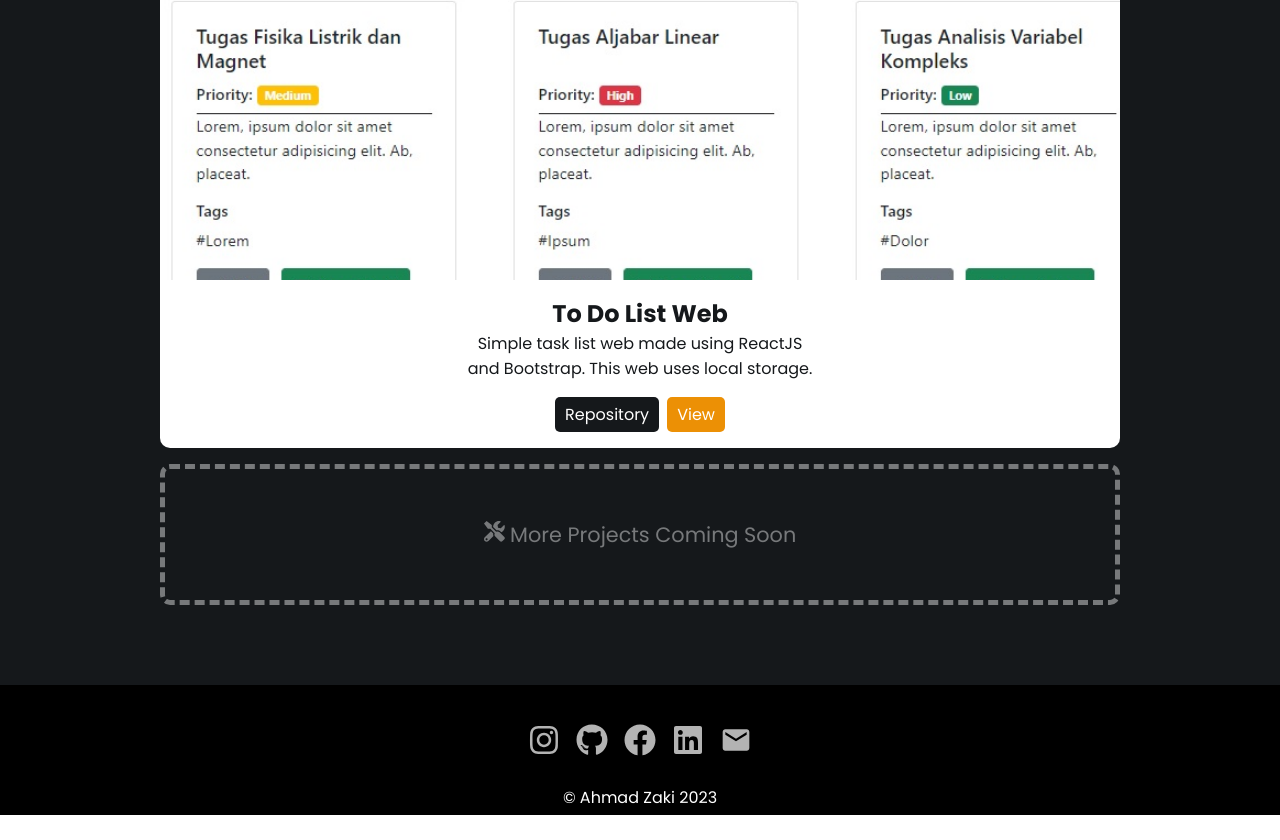
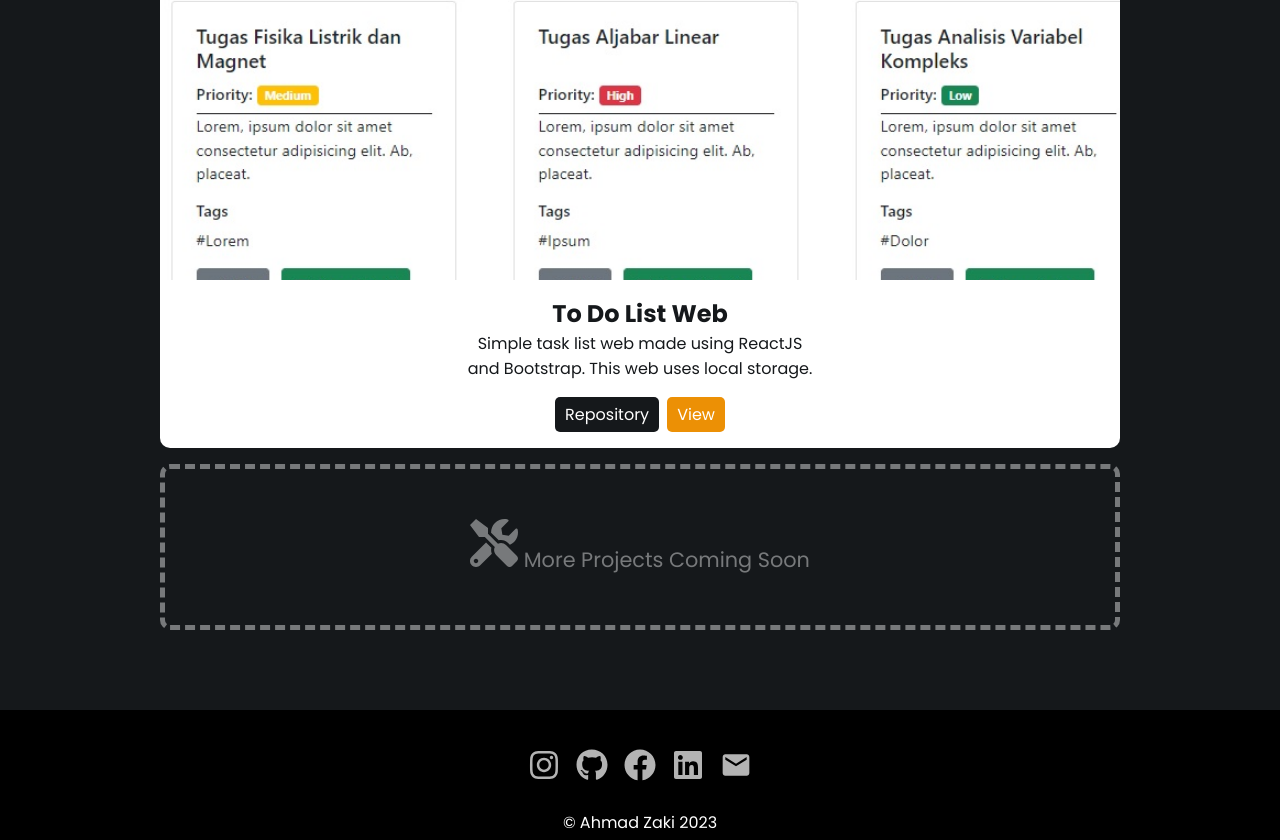
Before and after one commit to ahmadzaki2975/Portfolio, a Next.js app: page /Projects in a window 1280 px wide. Shown: the part 6573-7413 px from the top of the page. Before the commit the page ends 7388 px from the top, so only its background shows below. Built offline with nearby package versions, Linux system fonts and the light colour scheme.

Commit message:
fix: remove animation

```diff
--- a/pages/Projects.jsx
+++ b/pages/Projects.jsx
@@ -9,7 +9,7 @@ import { FaTools } from "react-icons/fa";
 
 export default function Projects() {
   const projects = data.projects;
-  console.log(projects);
+  // console.log(projects);
   return (
     <>
       <header>
@@ -24,17 +24,6 @@ export default function Projects() {
         <motion.div
           initial="hidden"
           animate="visible"
-          transition={{ duration: 1, staggerChildren: 0.5 }}
-          variants={{
-            hidden: {
-              opacity: 0,
-              x: -400,
-            },
-            visible: {
-              opacity: 1,
-              x: 0,
-            },
-          }}
           className="projects-grid"
         >
           {projects.map((project) => {
@@ -50,7 +39,7 @@ export default function Projects() {
             );
           })}
           <div className="placeholder-card">
-            <FaTools /> More Projects Coming Soon
+            <FaTools style={{fontSize: "3rem"}} /> More Projects Coming Soon
           </div>
         </motion.div>
       </main>
```
